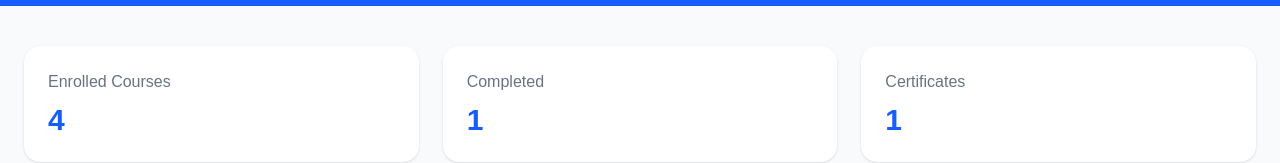
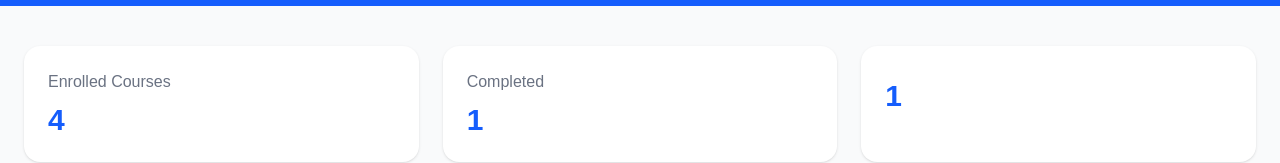
Before and after one commit to gauravkumar2005/SkillForge, a Next.js app: page /courses in a window 1280 px wide. Shown: the part 262-425 px from the top of the page. Built offline with nearby package versions, Linux system fonts and the light colour scheme.

Commit message:
update courses page in Skillforge

```diff
--- a/src/app/courses/page.jsx
+++ b/src/app/courses/page.jsx
@@ -58,7 +58,7 @@ export default function MyCoursesPage() {
           </div>
 
           <div className="bg-white p-6 rounded-2xl shadow-sm">
-            <h3 className="text-gray-500">Certificates</h3>
+            <h3 className="text-gray-500"></h3>
             <p className="text-3xl text-blue-600 font-bold mt-2">1</p>
           </div>
         </div>
```
